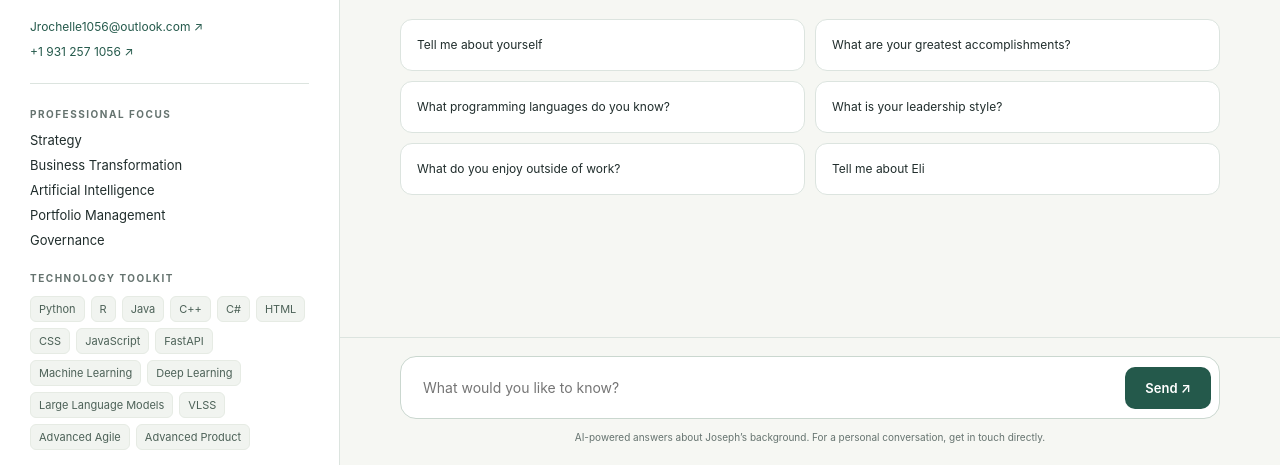
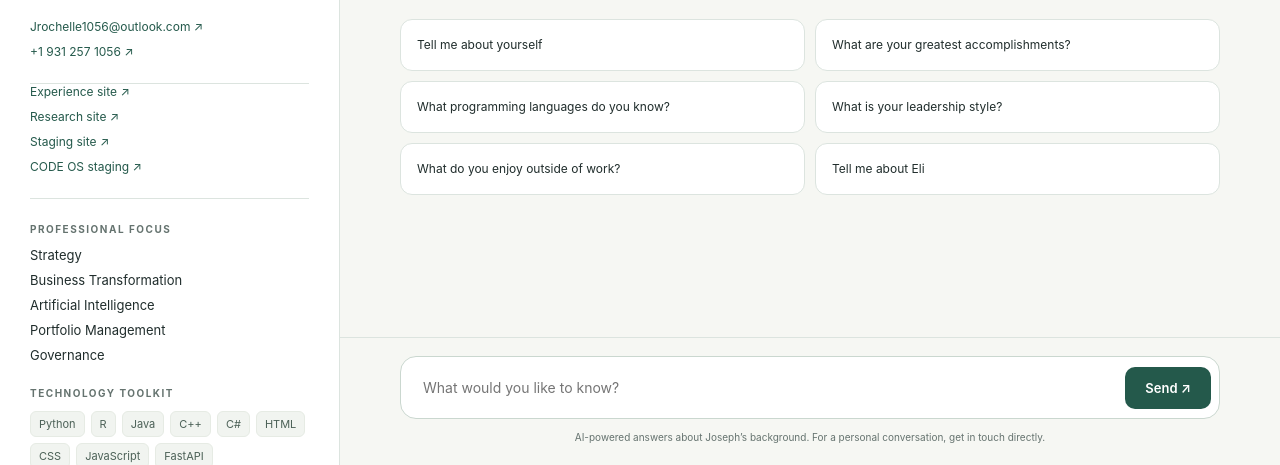
Before and after one commit to Josef9154/resume-ai, a plain HTML site: page static/index.html in a window 1280 px wide. Shown: the part 335-800 px from the top of the page. Drawn offline with Linux system fonts and the light colour scheme.

Commit message:
Add CODE ecosystem leadership and destination links

```diff
--- a/static/index.html
+++ b/static/index.html
@@ -25,7 +25,7 @@
         <h1 class="name">Joseph Rochelle</h1>
         <p class="title">AI, Strategy, Orchestration,<br>Investment &amp; Governance Leader</p>
         <div class="info">
-            <div class="contact-links"><a href="mailto:Jrochelle1056@outlook.com">Jrochelle1056@outlook.com ↗</a><a href="tel:+19312571056">+1 931 257 1056 ↗</a></div>
+            <div class="contact-links"><a href="mailto:Jrochelle1056@outlook.com">Jrochelle1056@outlook.com ↗</a><a href="tel:+19312571056">+1 931 257 1056 ↗</a></div><nav class="contact-links" aria-label="CODE destinations"><a href="https://mycodeexperience.com/" target="_blank" rel="noreferrer">Experience site ↗</a><a href="https://mycodeexperiencepeptides.com/" target="_blank" rel="noreferrer">Research site ↗</a><a href="https://staging.mycodeexperience.com/" target="_blank" rel="noreferrer">Staging site ↗</a><a href="https://staging.mycodeexperience.com/en/code-os/preview/" target="_blank" rel="noreferrer">CODE OS staging ↗</a></nav>
             <details class="profile-details" open><summary>Explore focus &amp; technology</summary><section class="info-section"><h2 class="info-heading">Professional focus</h2><ul class="focus-list"><li>Strategy</li><li>Business Transformation</li><li>Artificial Intelligence</li><li>Portfolio Management</li><li>Governance</li></ul></section>
             <section class="info-section"><h2 class="info-heading">Technology toolkit</h2><div class="skills"><span>Python</span><span>R</span><span>Java</span><span>C++</span><span>C#</span><span>HTML</span><span>CSS</span><span>JavaScript</span><span>FastAPI</span><span>Machine Learning</span><span>Deep Learning</span><span>Large Language Models</span><span>VLSS</span><span>Advanced Agile</span><span>Advanced Product</span></div></section>
             </details><p class="profile-note">A conversation beyond the résumé.<br>Explore the experience behind the work.</p>
```
Also changed, not shown: resume.txt, 1 other file.
